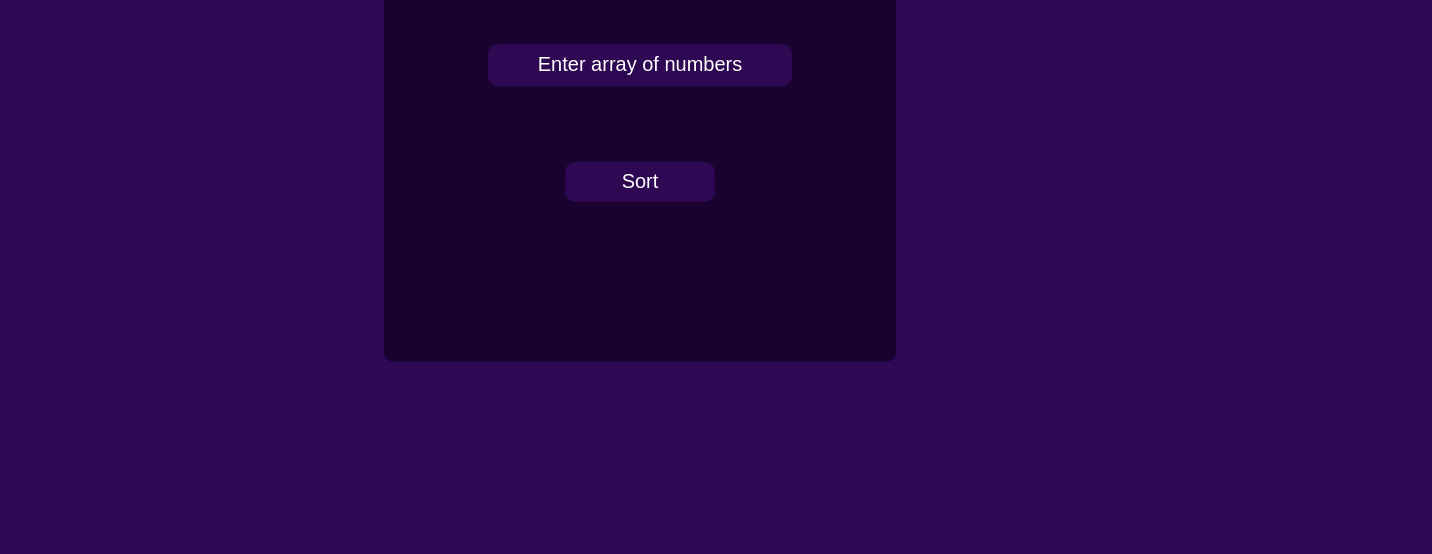
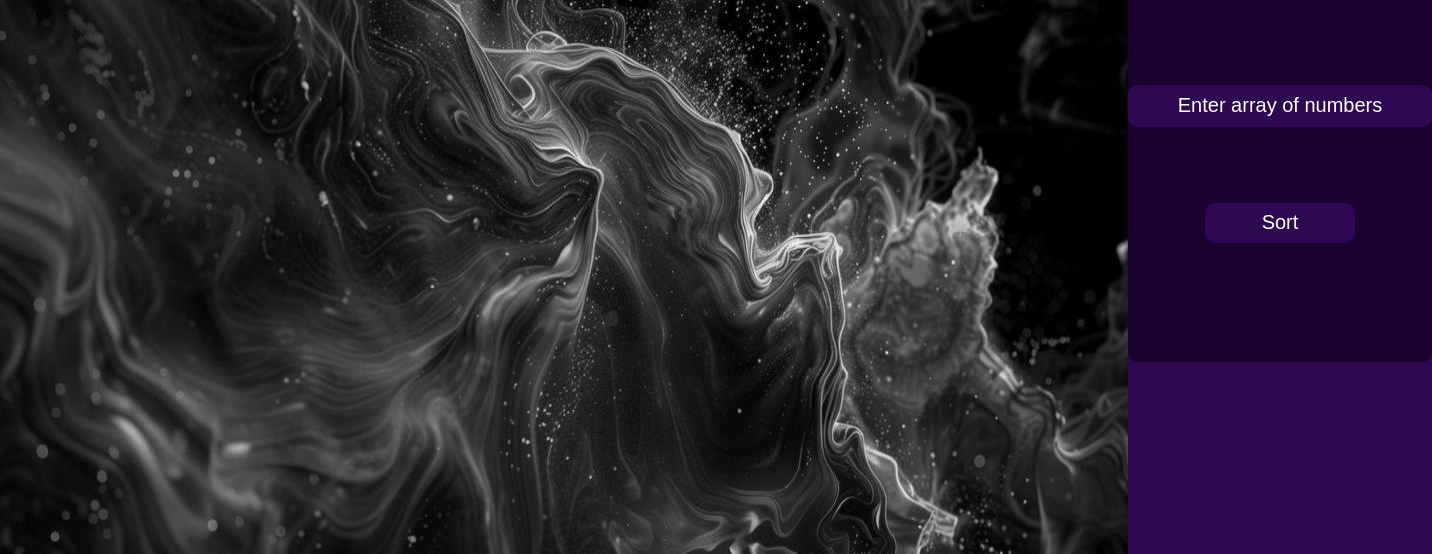
Before and after one commit to Void-Sentinels-Vs/sorting-algorithm, a plain HTML site: page Selection-Algorithm/Selection.html in a window 1280 px wide. Shown: the part 310-864 px from the top of the page, 1432 px wide, since content can reach past the window. Drawn offline with Linux system fonts and the light colour scheme.

Commit message:
feat : html
selection page base added

```diff
--- a/Selection-Algorithm/Selection.html
+++ b/Selection-Algorithm/Selection.html
@@ -14,7 +14,7 @@
     <!-- the output is going to be the sorted array -->
     <!-- the output is going to shown in container under the input -->
 
-
+    <img src="images/photo_2025-01-09_20-23-13.jpg" alt="">
     <div class="container">
         <h1 class="title">Selection Sort Algorithm</h1>
         <div class="input-container">
```
